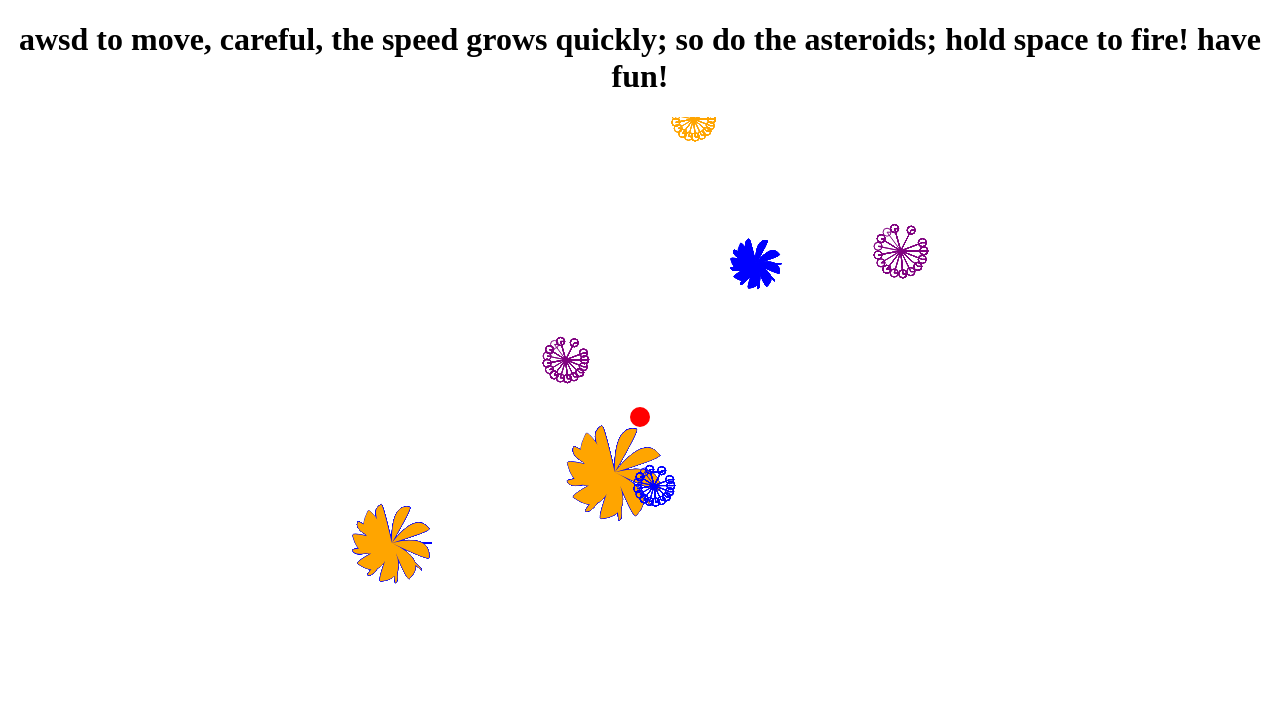
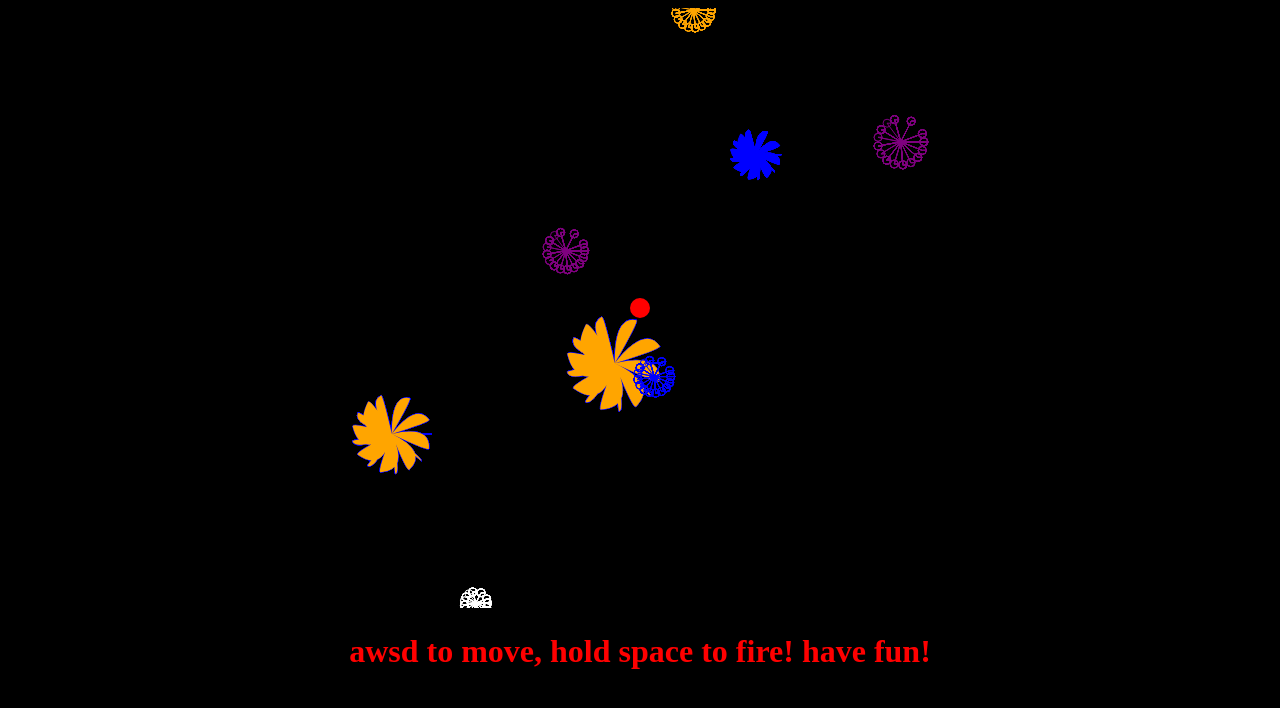
Before and after one commit to crododile/asteroids, a plain HTML site: page index.html in a window 1280 px wide. Drawn offline with Linux system fonts and the light colour scheme.

Commit message:
Update index.html

```diff
--- a/index.html
+++ b/index.html
@@ -3,10 +3,11 @@
 <head>
     <title>SnowStroids</title>
 </head>
-<body style='text-align: center'>
+<body style='text-align: center; background-color:black'>
 
-	<h1> awsd to move, careful, the speed grows quickly; so do the asteroids; hold space to fire! have fun! </h1>
+
     <canvas width="600" height="600" style=""></canvas>
+    <h1 style='color: red'> awsd to move, hold space to fire! have fun! </h1>
 
     <script src="game.js"></script>
     <script src='moving_object.js'></script>
```
